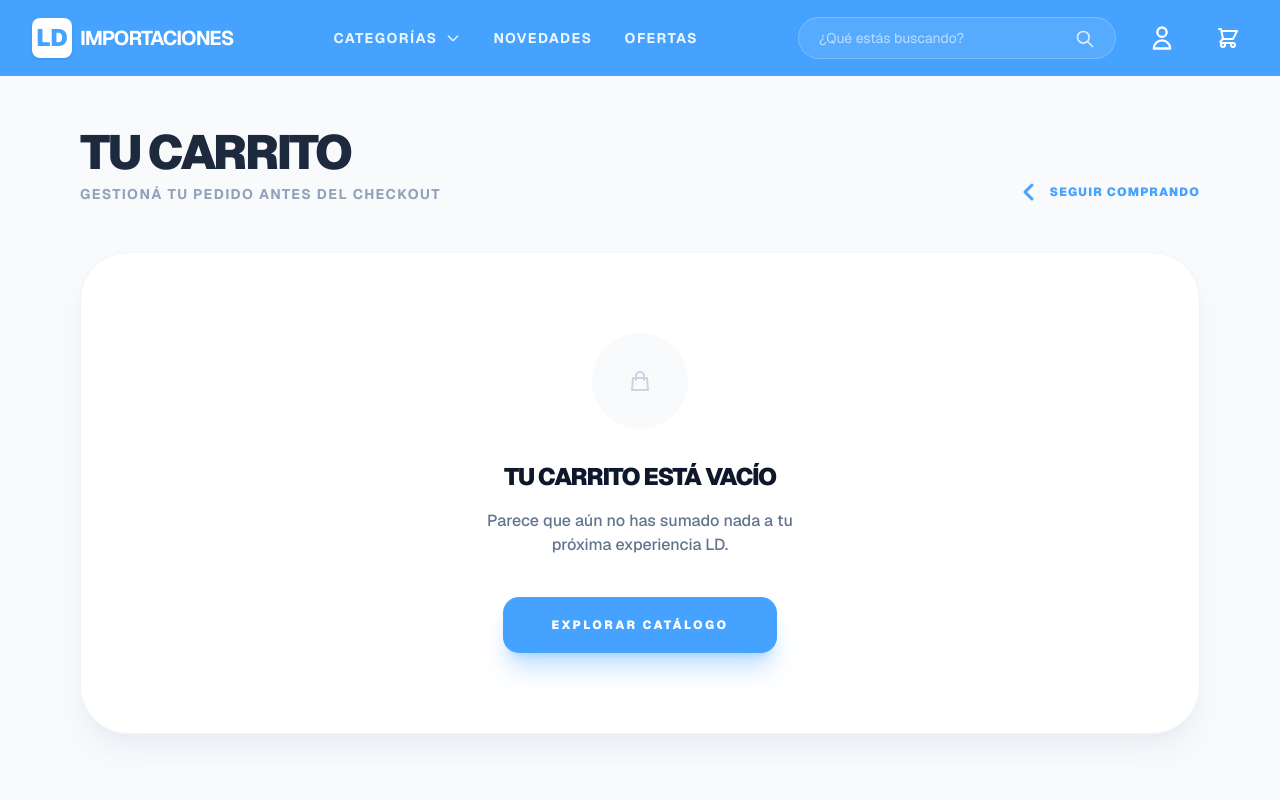
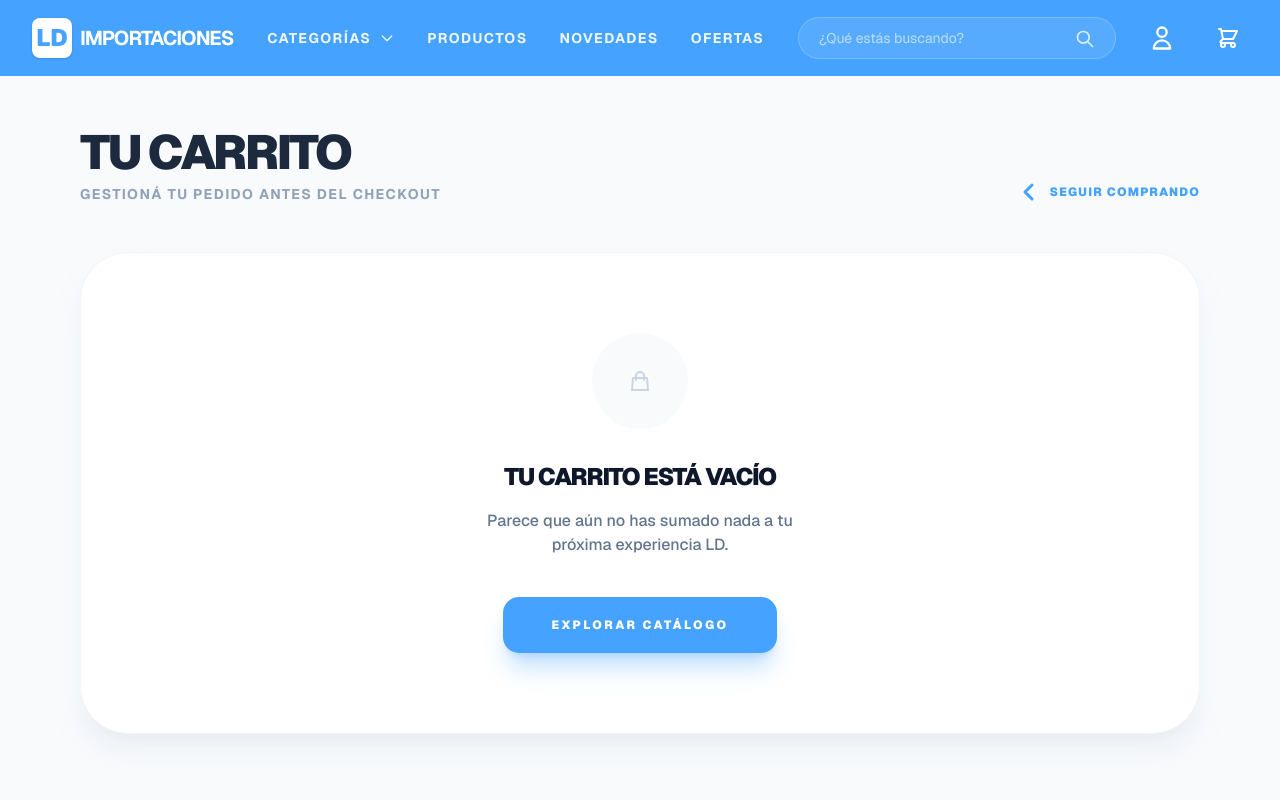
Before and after one commit to milton1471/ld-importaciones, a Next.js app: page /cart in a window 1280 px wide. Shown: the top 800 px of the page. Built offline with nearby package versions, Linux system fonts and the light colour scheme.

Commit message:
Add Products button to header navigation

```diff
--- a/src/components/Header.tsx
+++ b/src/components/Header.tsx
@@ -63,7 +63,6 @@ export default function Header() {
 
                 {/* Desktop Navigation */}
                 <nav className="hidden lg:flex items-center gap-8">
-                    {/* ... (Categories nav) */}
                     <div className="relative group">
                         <button
                             onMouseEnter={() => setIsCatOpen(true)}
@@ -112,13 +111,13 @@ export default function Header() {
                         </div>
                     </div>
 
+                    <Link href="/search" className={`font-bold text-sm uppercase tracking-widest transition-colors duration-300 ${isScrolled ? "text-slate-700 hover:text-primary" : "text-white/90 hover:text-white"}`}>Productos</Link>
                     <Link href="/search?filter=new" className={`font-bold text-sm uppercase tracking-widest transition-colors duration-300 ${isScrolled ? "text-slate-700 hover:text-primary" : "text-white/90 hover:text-white"}`}>Novedades</Link>
                     <Link href="/search?filter=offers" className={`font-bold text-sm uppercase tracking-widest transition-colors duration-300 ${isScrolled ? "text-slate-700 hover:text-primary" : "text-white/90 hover:text-white"}`}>Ofertas</Link>
                 </nav>
 
                 {/* Search & Actions */}
                 <div className="flex items-center gap-4 md:gap-6">
-                    {/* Search Bar */}
                     <div className="relative hidden lg:block">
                         <form onSubmit={handleSearch} className={`flex items-center rounded-full px-5 py-2 transition-all duration-300 ${isScrolled ? "bg-slate-100 border border-slate-200" : "bg-white/10 border border-white/20"} focus-within:bg-white focus-within:shadow-xl focus-within:border-primary/20`}>
                             <input
@@ -135,7 +134,6 @@ export default function Header() {
                             </button>
                         </form>
 
-                        {/* Suggestions Dropdown */}
                         {suggestions.length > 0 && (
                             <div className="absolute top-full left-0 right-0 mt-2 bg-white rounded-2xl shadow-2xl border border-slate-100 overflow-hidden z-[110]">
                                 {suggestions.map(p => (
@@ -158,13 +156,12 @@ export default function Header() {
                         )}
                     </div>
 
-                    <button className={`lg:hidden p-2 rounded-full transition-colors ${isScrolled ? "hover:bg-slate-100 text-slate-900" : "hover:bg-white/10 text-white"}`} onClick={() => setIsSearchOpen(true)}>
+                                        <button className={`lg:hidden p-2 rounded-full transition-colors ${isScrolled ? "hover:bg-slate-100 text-slate-900" : "hover:bg-white/10 text-white"}`} onClick={() => setIsSearchOpen(true)}>
                         <svg xmlns="http://www.w3.org/2000/svg" width="24" height="24" className="h-6 w-6" fill="none" viewBox="0 0 24 24" stroke="currentColor">
                             <path strokeLinecap="round" strokeLinejoin="round" strokeWidth={2} d="M21 21l-6-6m2-5a7 7 0 11-14 0 7 7 0 0114 0z" />
                         </svg>
                     </button>
 
-                    {/* User Account */}
                     <div className="relative group/user">
                         <Link href={user ? "/account" : "/login"} className={`p-2 rounded-full transition-colors flex items-center gap-2 ${isScrolled ? "hover:bg-slate-100 text-slate-900" : "hover:bg-white/10 text-white"}`}>
                             {user ? (
@@ -197,7 +194,6 @@ export default function Header() {
 
                     <CartButton isScrolled={isScrolled} />
 
-                    {/* Mobile Menu Toggle */}
                     <button
                         className={`lg:hidden p-2 rounded-full transition-colors ${isScrolled ? "hover:bg-slate-100 text-slate-900" : "hover:bg-white/10 text-white"}`}
                         onClick={() => setIsMenuOpen(!isMenuOpen)}
@@ -241,6 +237,7 @@ export default function Header() {
                                 ))}
                             </div>
                         </div>
+                        <Link href="/search" onClick={() => setIsMenuOpen(false)} className="text-3xl font-black text-slate-900">Productos</Link>
                         <Link href="/search?filter=new" onClick={() => setIsMenuOpen(false)} className="text-3xl font-black text-slate-900">Novedades</Link>
                         <Link href="/search?filter=offers" onClick={() => setIsMenuOpen(false)} className="text-3xl font-black text-slate-900 text-primary">Ofertas Especiales</Link>
                     </nav>
```
